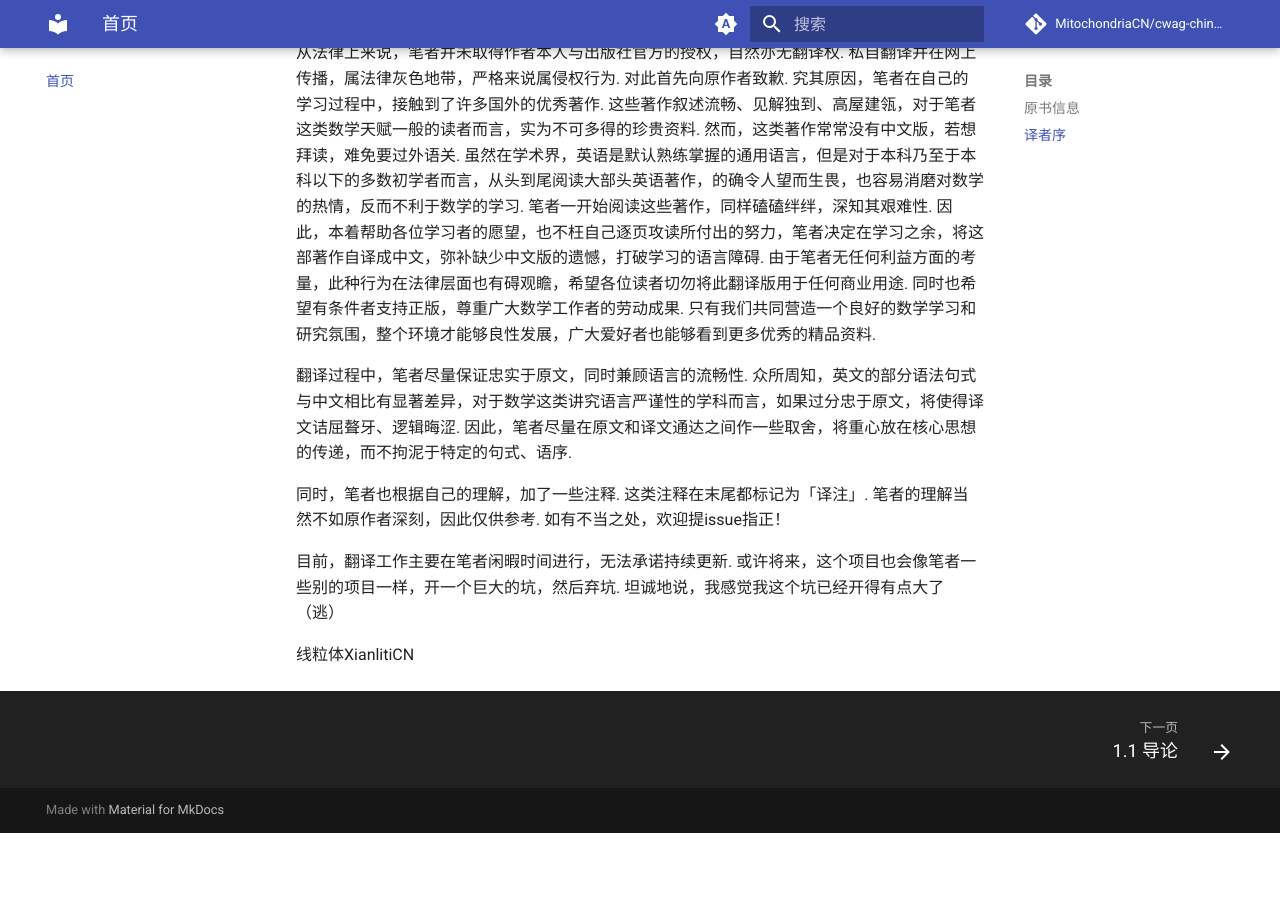
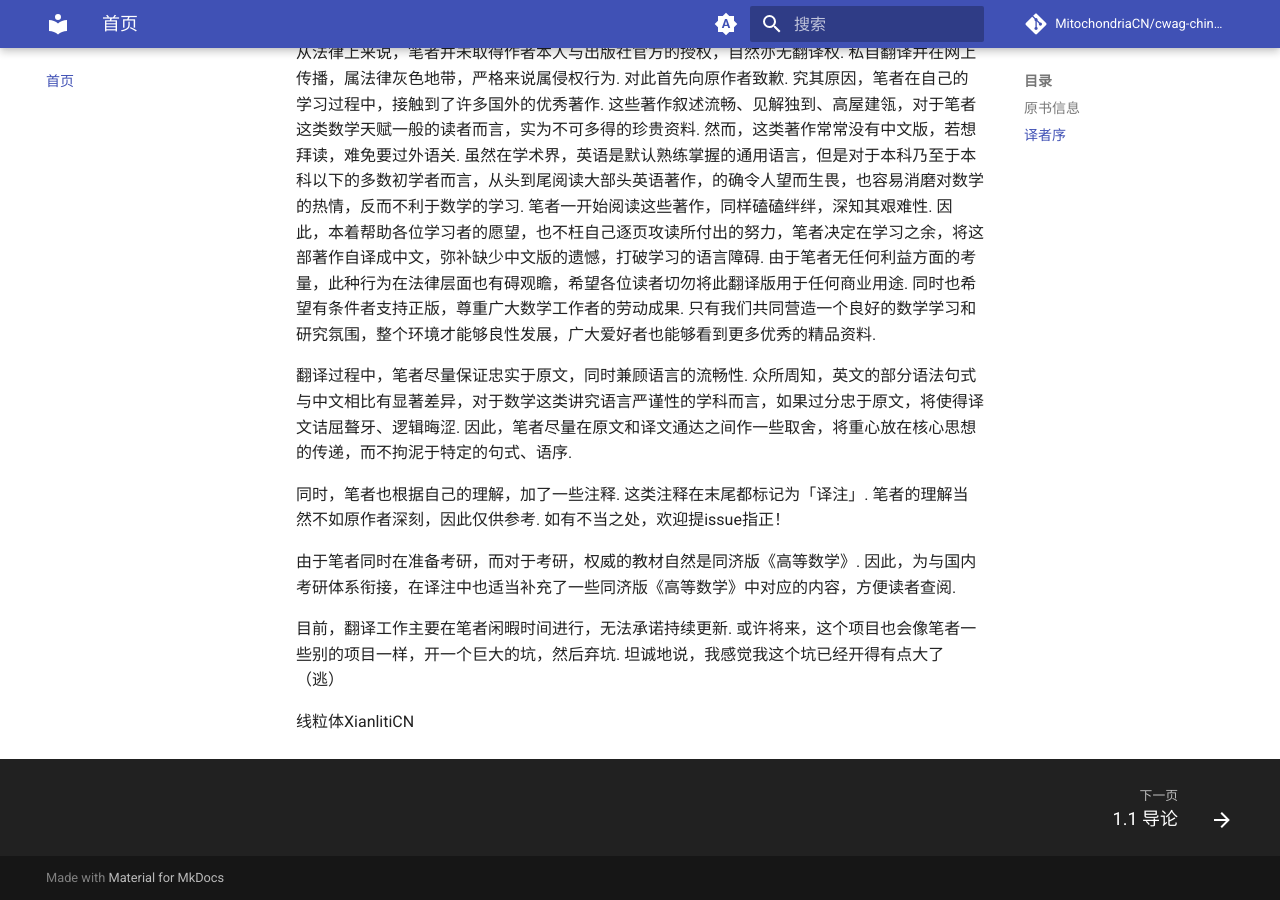
Before and after one commit to MitochondriaCN/cwag-chinese, an MkDocs documentation site: the page built from docs/index.md, in a window 1280 px wide and 900 px high, scrolled down 1104 px. Built offline with MkDocs 1.6.1 and Material for MkDocs 9.7.7, drawn with Linux system fonts in a browser that asks for light colours; comment, search, counter and statistics services are not loaded; before the commit the page ends 1937 px from its top, so only the background shows below that.

Commit message:
feat: 补充译者序

```diff
--- a/docs/index.md
+++ b/docs/index.md
@@ -20,6 +20,8 @@
 
 同时，笔者也根据自己的理解，加了一些注释. 这类注释在末尾都标记为「译注」. 笔者的理解当然不如原作者深刻，因此仅供参考. 如有不当之处，欢迎提issue指正！
 
+由于笔者同时在准备考研，而对于考研，权威的教材自然是同济版《高等数学》. 因此，为与国内考研体系衔接，在译注中也适当补充了一些同济版《高等数学》中对应的内容，方便读者查阅.
+
 目前，翻译工作主要在笔者闲暇时间进行，无法承诺持续更新. 或许将来，这个项目也会像笔者一些别的项目一样，开一个巨大的坑，然后弃坑. 坦诚地说，我感觉我这个坑已经开得有点大了（逃）
 
 线粒体XianlitiCN
```
